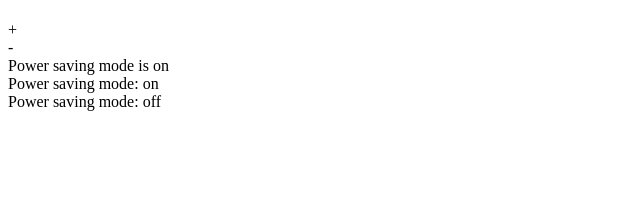
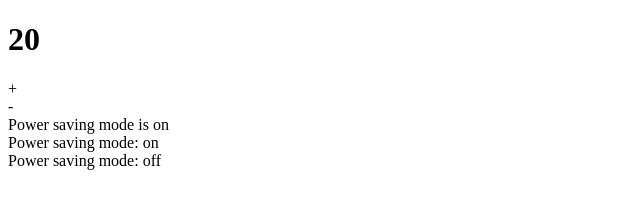
Before and after one commit to ChocolatineMathou/thermostat-v2, a website: page index.html in a window 1280 px wide. Shown: the whole page, without its empty margins (0-640 px from the left). Drawn offline with nearby package versions, Linux system fonts and the light colour scheme.

Commit message:
chore: add interface.js

```diff
--- a/index.html
+++ b/index.html
@@ -3,6 +3,7 @@
   <head>
     <meta charset="utf-8">
     <title>Thermostat</title>
+    <script src="https://code.jquery.com/jquery-2.1.4.min.js"></script>
   </head>
   <body>
     <h1 id="temperature"></h1>
@@ -13,5 +14,6 @@
     <div id="power-saving-off">Power saving mode: off</div>
 
     <script src="src/Thermostat.js"></script>
+    <script src="interface.js"></script>
   </body>
 </html>
--- /dev/null
+++ b/interface.js
@@ -0,0 +1,4 @@
+$(document).ready(function() {
+  const thermostat = new Thermostat();
+  $('#temperature').text(thermostat.temperature);
+})
```
